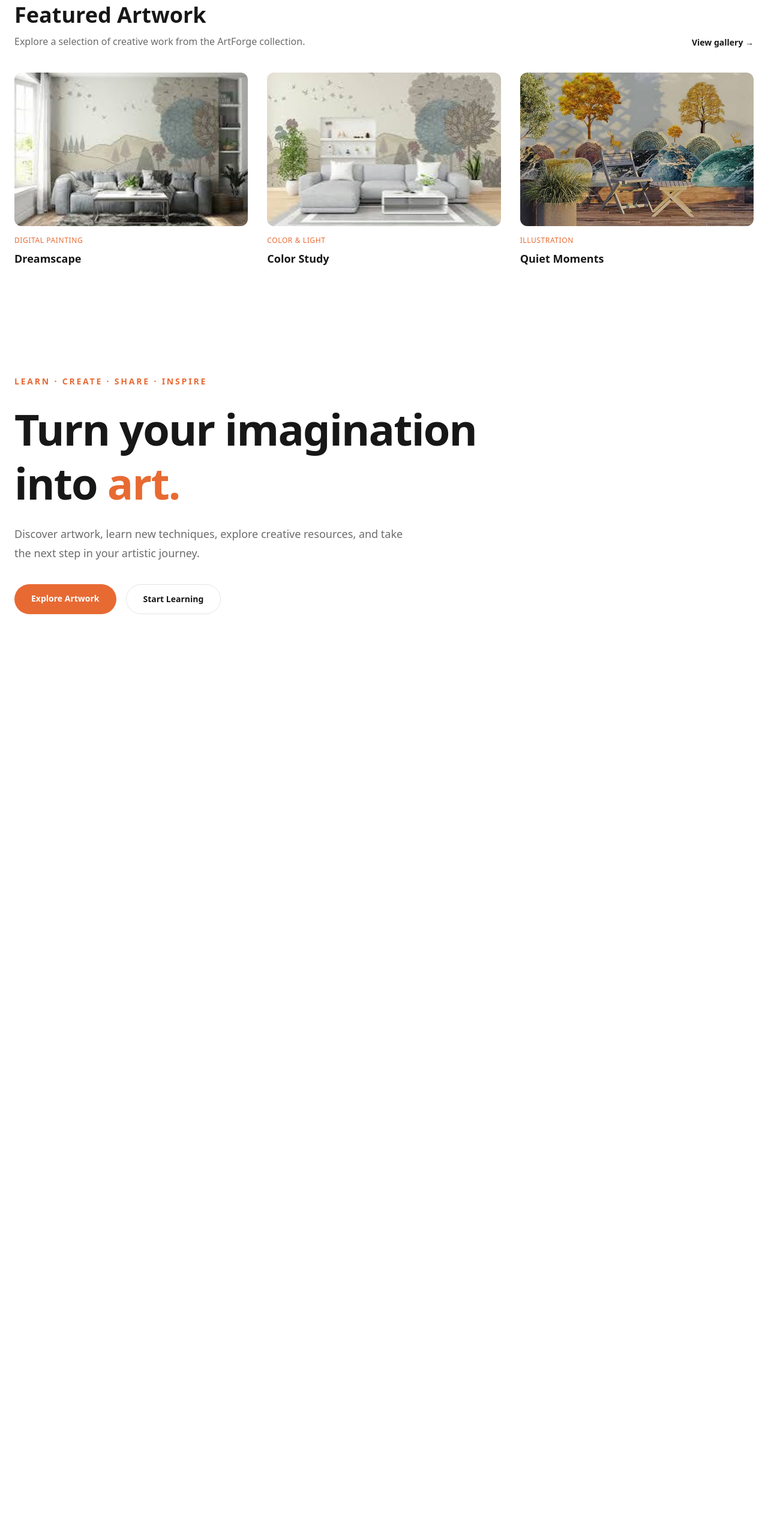
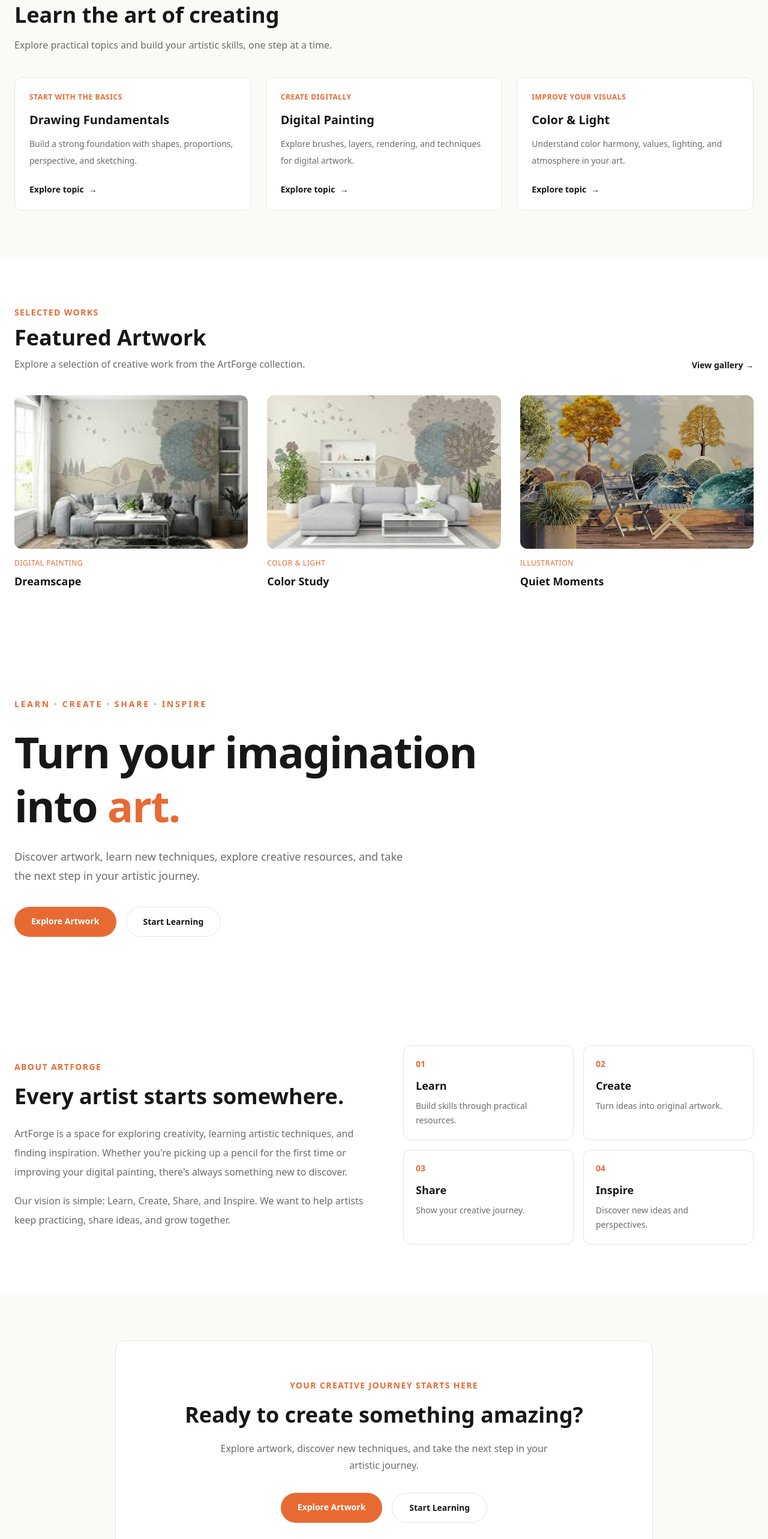
Before and after one commit to Yash-07-dev/artforge, a Next.js app: page / in a window 1280 px wide. Shown: the part 180-2746 px from the top of the page at 60% size. Before the commit the page ends 1305 px from the top, so only its background shows below. Built offline with nearby package versions, Linux system fonts and the light colour scheme.

Commit message:
complete ArtForge homepage layout

```diff
--- a/app/layout.tsx
+++ b/app/layout.tsx
@@ -2,6 +2,7 @@ import type { Metadata } from "next";
 import { Geist, Geist_Mono } from "next/font/google";
 import "./globals.css";
 import Navbar from "../components/Navbar";
+import Footer from "../components/Footer";
 
 const geistSans = Geist({
   variable: "--font-geist-sans",
@@ -24,7 +25,7 @@ export default function RootLayout({ children }: LayoutProps<"/">) {
       lang="en"
       className={`${geistSans.variable} ${geistMono.variable} h-full antialiased`}
     >
-      <body className="min-h-full flex flex-col"> <Navbar /> {children}</body>
+      <body className="min-h-full flex flex-col"> <Navbar /> {children} <Footer /></body>
     </html>
   );
 }
--- a/app/page.tsx
+++ b/app/page.tsx
@@ -2,10 +2,39 @@
 import Link from "next/link";
 import ArtworkCard from "../components/ArtworkCard";
 import artworks from "../data/artworks";
+import LearningCard from "../components/LearningCard";
+import learningCategories from "../data/learningCategories";
 
 export default function Home() {
   return (
     <main>
+
+
+<section className="bg-[#FAFAF7]">
+  <div className="mx-auto max-w-7xl px-6 py-20">
+    <div className="max-w-2xl">
+      <p className="text-sm font-semibold uppercase tracking-widest text-[#E86A33]">
+        Grow your skills
+      </p>
+
+      <h2 className="mt-3 text-3xl font-bold text-[#171717] sm:text-4xl">
+        Learn the art of creating
+      </h2>
+
+      <p className="mt-4 leading-7 text-[#6B6B6B]">
+        Explore practical topics and build your artistic skills,
+        one step at a time.
+      </p>
+    </div>
+
+    <div className="mt-10 grid grid-cols-1 gap-6 sm:grid-cols-2 lg:grid-cols-3">
+      {learningCategories.map((category) => (
+        <LearningCard key={category.id} category={category} />
+      ))}
+    </div>
+  </div>
+</section>
+
 
 
 <section className="mx-auto max-w-7xl px-6 py-20">
@@ -70,6 +99,118 @@ export default function Home() {
           </Link>
         </div>
       </section>
+
+
+
+
+<section className="bg-white">
+  <div className="mx-auto grid max-w-7xl grid-cols-1 items-center gap-12 px-6 py-20 md:grid-cols-2 md:gap-16">
+
+    {/* Left: About content */}
+    <div>
+      <p className="text-sm font-semibold uppercase tracking-widest text-[#E86A33]">
+        About ArtForge
+      </p>
+
+      <h2 className="mt-4 text-3xl font-bold leading-tight text-[#171717] sm:text-4xl">
+        Every artist starts somewhere.
+      </h2>
+
+      <p className="mt-6 leading-8 text-[#6B6B6B]">
+        ArtForge is a space for exploring creativity, learning artistic
+        techniques, and finding inspiration. Whether you're picking up
+        a pencil for the first time or improving your digital painting,
+        there's always something new to discover.
+      </p>
+
+      <p className="mt-4 leading-8 text-[#6B6B6B]">
+        Our vision is simple: Learn, Create, Share, and Inspire.
+        We want to help artists keep practicing, share ideas, and grow
+        together.
+      </p>
+    </div>
+
+    {/* Right: Four principles */}
+    <div className="grid grid-cols-1 gap-4 sm:grid-cols-2">
+      {[
+        {
+          number: "01",
+          title: "Learn",
+          description: "Build skills through practical resources.",
+        },
+        {
+          number: "02",
+          title: "Create",
+          description: "Turn ideas into original artwork.",
+        },
+        {
+          number: "03",
+          title: "Share",
+          description: "Show your creative journey.",
+        },
+        {
+          number: "04",
+          title: "Inspire",
+          description: "Discover new ideas and perspectives.",
+        },
+      ].map((item) => (
+        <div
+          key={item.number}
+          className="rounded-xl border border-[#E5E5E5] p-5 transition hover:border-[#E86A33]"
+        >
+          <p className="text-sm font-semibold text-[#E86A33]">
+            {item.number}
+          </p>
+
+          <h3 className="mt-3 text-lg font-semibold text-[#171717]">
+            {item.title}
+          </h3>
+
+          <p className="mt-2 text-sm leading-6 text-[#6B6B6B]">
+            {item.description}
+          </p>
+        </div>
+      ))}
+    </div>
+
+  </div>
+</section>
+
+
+<section className="bg-[#FAFAF7] px-6 py-20">
+  <div className="mx-auto max-w-4xl rounded-2xl border border-[#E5E5E5] bg-white px-6 py-12 text-center sm:px-12 sm:py-16">
+    <p className="text-sm font-semibold uppercase tracking-widest text-[#E86A33]">
+      Your creative journey starts here
+    </p>
+
+    <h2 className="mx-auto mt-4 max-w-2xl text-3xl font-bold leading-tight text-[#171717] sm:text-4xl">
+      Ready to create something amazing?
+    </h2>
+
+    <p className="mx-auto mt-5 max-w-xl leading-7 text-[#6B6B6B]">
+      Explore artwork, discover new techniques, and take the next
+      step in your artistic journey.
+    </p>
+
+    <div className="mt-8 flex flex-wrap justify-center gap-4">
+      <Link
+        href="/gallery"
+        className="rounded-full bg-[#E86A33] px-7 py-3.5 text-sm font-semibold text-white transition hover:bg-[#C95425]"
+      >
+        Explore Artwork
+      </Link>
+
+      <Link
+        href="/learn"
+        className="rounded-full border border-[#E5E5E5] px-7 py-3.5 text-sm font-semibold text-[#171717] transition hover:border-[#E86A33] hover:text-[#E86A33]"
+      >
+        Start Learning
+      </Link>
+    </div>
+  </div>
+</section>
+
+
     </main>
   );
 }
--- /dev/null
+++ b/components/Footer.js
@@ -0,0 +1,53 @@
+
+import Link from "next/link";
+
+const footerLinks = [
+  { label: "Home", href: "/" },
+  { label: "Gallery", href: "/gallery" },
+  { label: "Learn", href: "/learn" },
+  { label: "Resources", href: "/resources" },
+];
+
+export default function Footer() {
+  return (
+    <footer className="border-t border-[#E5E5E5] bg-[#FAFAF7]">
+      <div className="mx-auto max-w-7xl px-6 py-10">
+        <div className="flex flex-col justify-between gap-8 sm:flex-row sm:items-center">
+          <div>
+            <Link
+              href="/"
+              className="text-2xl font-bold tracking-tight text-[#171717]"
+            >
+              ArtForge<span className="text-[#E86A33]">.</span>
+            </Link>
+
+            <p className="mt-3 text-sm text-[#6B6B6B]">
+              Learn · Create · Share · Inspire
+            </p>
+          </div>
+
+          <nav aria-label="Footer navigation">
+            <ul className="flex flex-wrap gap-x-6 gap-y-3">
+              {footerLinks.map((link) => (
+                <li key={link.href}>
+                  <Link
+                    href={link.href}
+                    className="text-sm text-[#6B6B6B] transition hover:text-[#E86A33]"
+                  >
+                    {link.label}
+                  </Link>
+                </li>
+              ))}
+            </ul>
+          </nav>
+        </div>
+
+        <div className="mt-8 border-t border-[#E5E5E5] pt-6">
+          <p className="text-xs text-[#6B6B6B]">
+            © {new Date().getFullYear()} ArtForge. All rights reserved.
+          </p>
+        </div>
+      </div>
+    </footer>
+  );
+}
--- /dev/null
+++ b/components/LearningCard.js
@@ -0,0 +1,27 @@
+
+import Link from "next/link";
+
+export default function LearningCard({ category }) {
+  return (
+    <article className="flex h-full flex-col rounded-xl border border-[#E5E5E5] bg-white p-6 transition duration-300 hover:-translate-y-1 hover:border-[#E86A33] hover:shadow-md">
+      <p className="text-xs font-semibold uppercase tracking-wider text-[#E86A33]">
+        {category.label}
+      </p>
+
+      <h3 className="mt-4 text-xl font-semibold text-[#171717]">
+        {category.title}
+      </h3>
+
+      <p className="mt-3 flex-1 text-sm leading-7 text-[#6B6B6B]">
+        {category.description}
+      </p>
+
+      <Link
+        href="/learn"
+        className="mt-6 inline-flex items-center gap-2 text-sm font-semibold text-[#171717] hover:text-[#E86A33]"
+      >
+        Explore topic <span aria-hidden="true">→</span>
+      </Link>
+    </article>
+  );
+}
--- /dev/null
+++ b/data/learningCategories.js
@@ -0,0 +1,26 @@
+
+const learningCategories = [
+  {
+    id: 1,
+    title: "Drawing Fundamentals",
+    description:
+      "Build a strong foundation with shapes, proportions, perspective, and sketching.",
+    label: "Start with the basics",
+  },
+  {
+    id: 2,
+    title: "Digital Painting",
+    description:
+      "Explore brushes, layers, rendering, and techniques for digital artwork.",
+    label: "Create digitally",
+  },
+  {
+    id: 3,
+    title: "Color & Light",
+    description:
+      "Understand color harmony, values, lighting, and atmosphere in your art.",
+    label: "Improve your visuals",
+  },
+];
+
+export default learningCategories;
```
